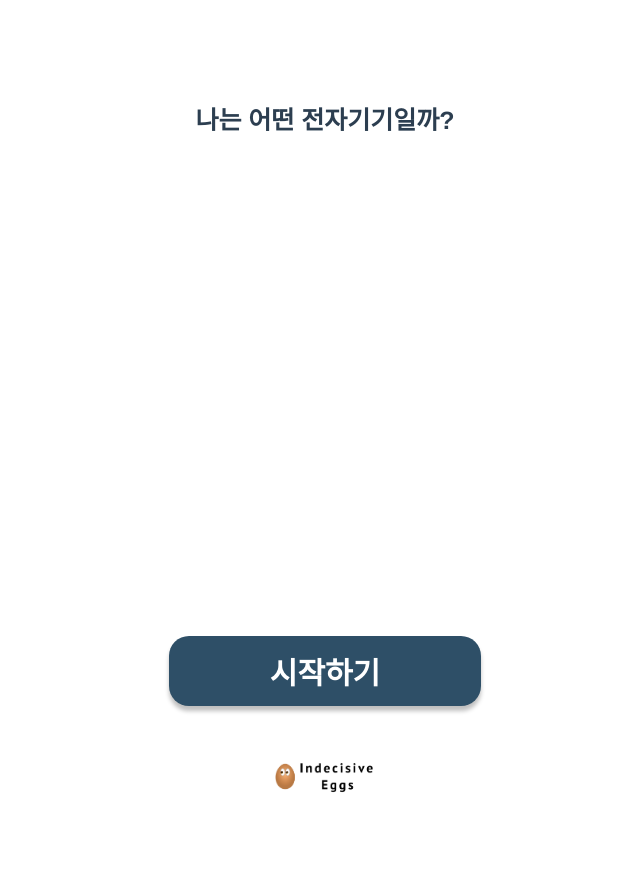
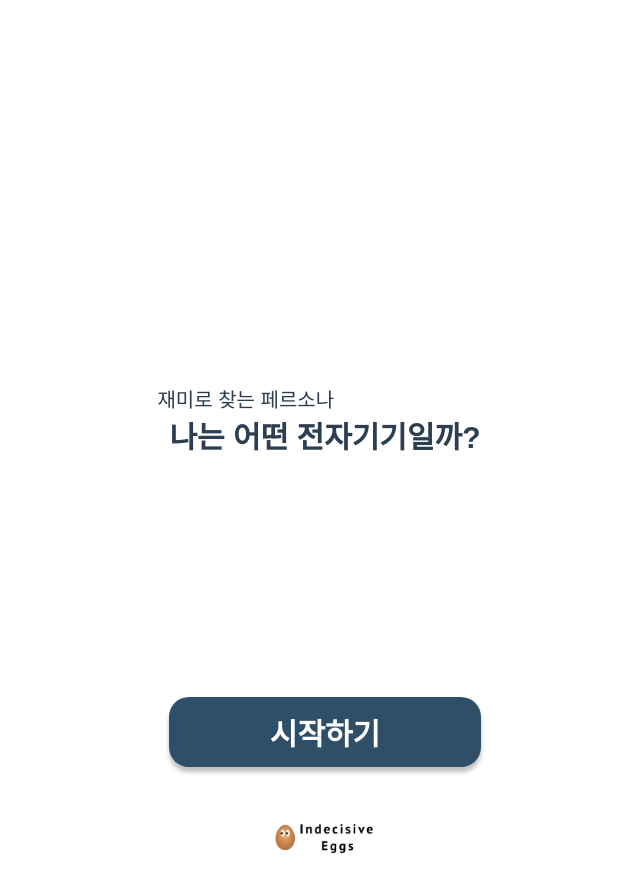
Before and after one commit to hytenic/Which-Electronic-Device-Am-I, a Vue app: page /#/ in a window 1280 px wide. Shown: the top 892 px of the page, without its empty margins (315-955 px from the left). Before the commit the page ends 850 px from the top, so only its background shows below. Built offline with nearby package versions, Linux system fonts and the light colour scheme.

Commit message:
fix : chagne title margin to center / add : sub-title

```diff
--- a/src/views/Home.vue
+++ b/src/views/Home.vue
@@ -1,6 +1,9 @@
 <template>
   <div>
-    <div id="title">나는 어떤 전자기기일까?</div>
+    <div id="title-container">
+      <div id="sub-title">재미로 찾는 페르소나</div>
+      <div id="title">나는 어떤 전자기기일까?</div>
+    </div>
     <router-link to="/intro">
         <button id="btn-start" @click="onClickBtnStart">시작하기</button>
     </router-link>
@@ -26,10 +29,19 @@ export default {
 </script>
 
 <style>
+
+#title-container {
+  margin: 80% auto 50% auto;
+}
+
+#sub-title {
+  font-size: 20px;
+  padding-right: 33%;
+}
+
 #title {
-  padding-top: 100px;
-  font-size: 25px;
-  margin-bottom: 500px;
+  font-size: 30px;
+  /* margin: 100% auto 50% auto; */
   font-weight: bold;
 }
 
```
